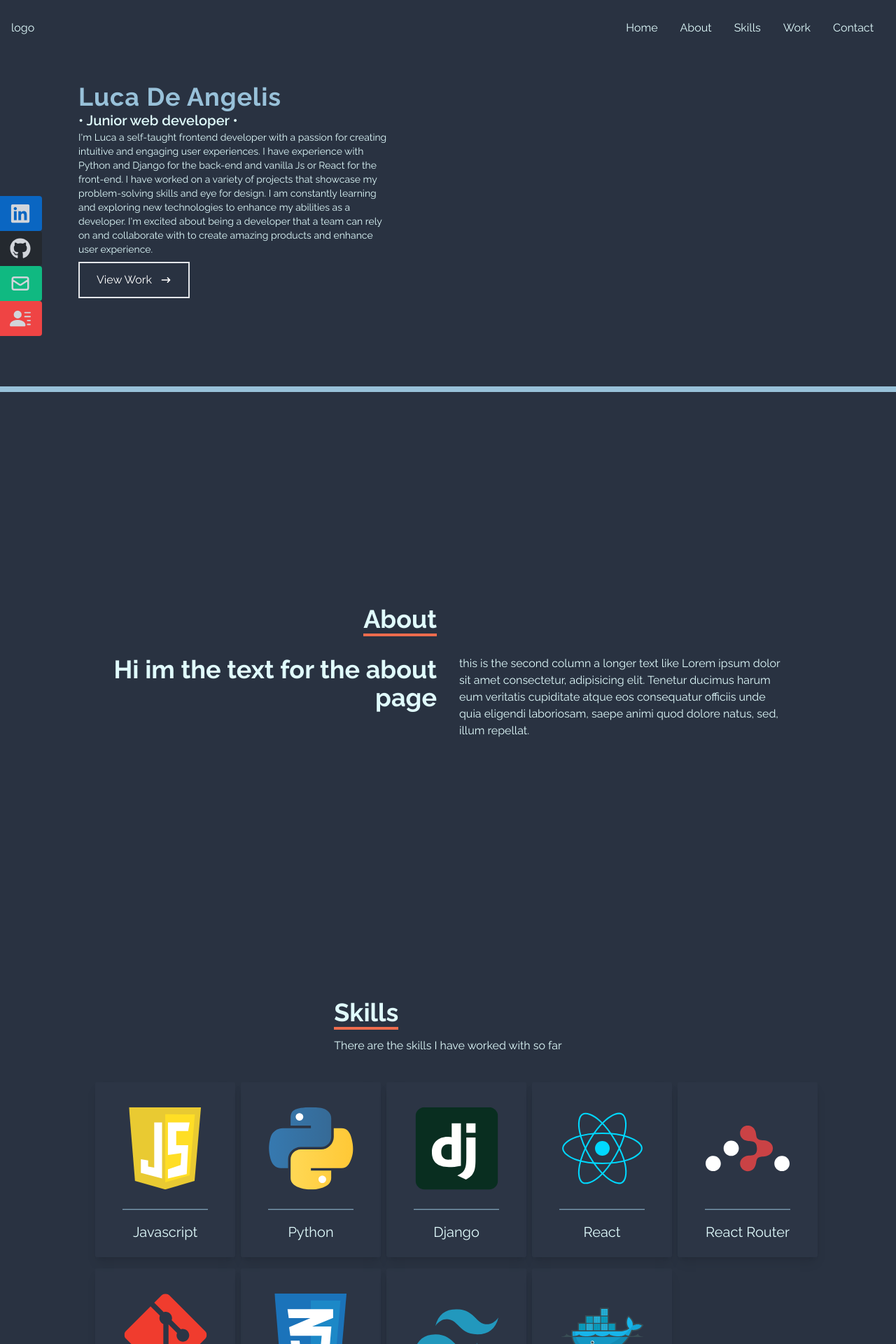
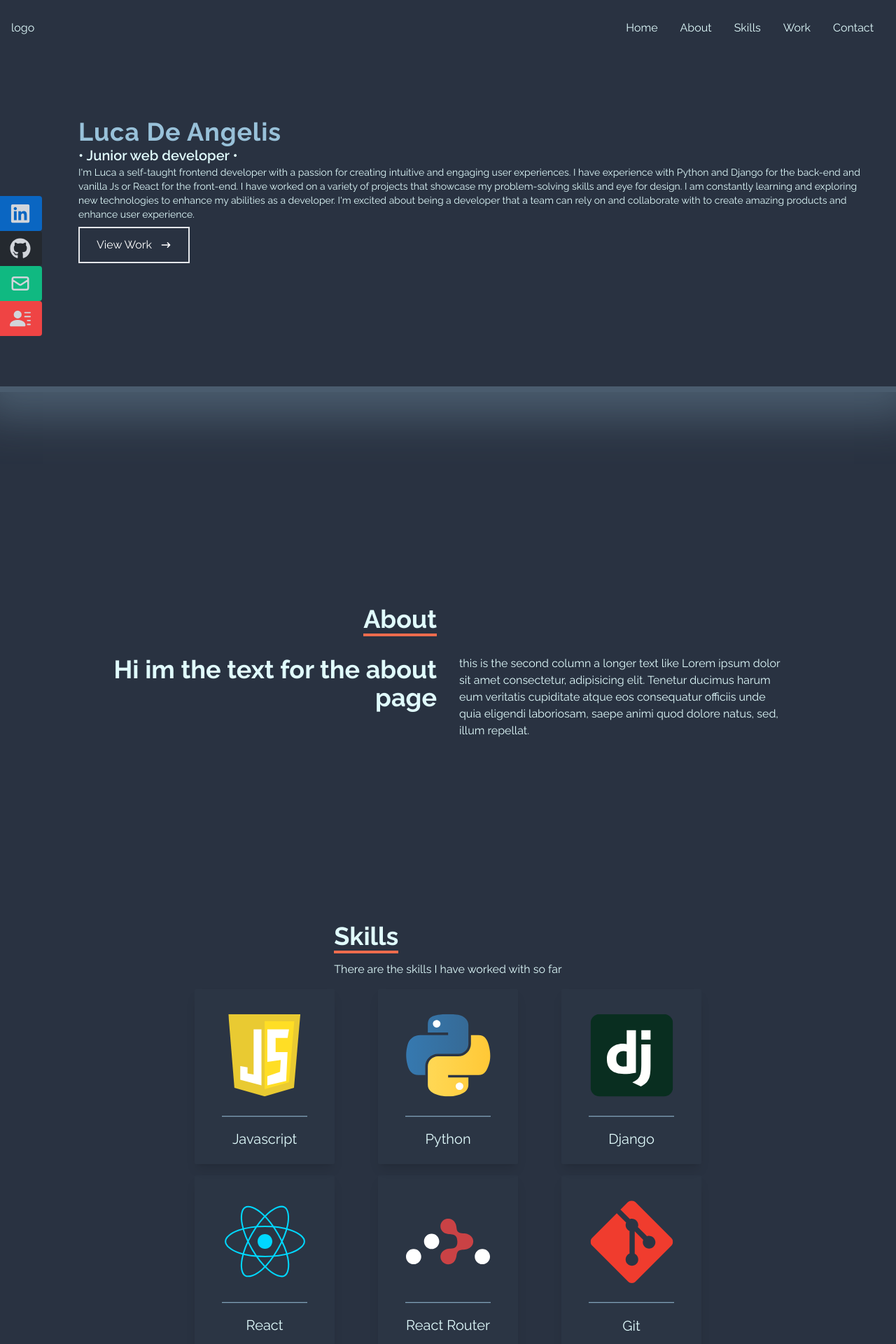
Before and after one commit to dluca22/react_portfolio, a React (Vite) app: page / in a window 1280 px wide. Shown: the top 1920 px of the page at 70% size. Built offline with nearby package versions, Linux system fonts and the light colour scheme.

Commit message:
fixed home height and bottom shadow

```diff
--- a/src/components/About.jsx
+++ b/src/components/About.jsx
@@ -2,7 +2,7 @@ import React from 'react';
 
 function About() {
   return (
-    <div name='about' className='w-full h-screen bg-[#293241] text-[#E0FBFC]'>
+    <div name='about' className='w-full h-screen text-[#E0FBFC]'>
       <div className='flex flex-col justify-center items-center w-full h-full'>
         <div className='max-w-[1000px] w-full grid grid-cols-2 gap-8'>
           <div className='sm:text-right pb-8 pl-4'>
--- a/src/components/Home.jsx
+++ b/src/components/Home.jsx
@@ -5,10 +5,11 @@ function Home() {
   // name="home" is for react smoothscroll
   return (
     //  TODO fix border and shadow
-    <div name='home' className='bg-[#293241] w-full h-[70vh] border-b-8 border-[#98C1D9] shadow-xl shadow-[#98C1D9] '>
+    //  border-b-8 border-[#98C1D9] shadow-xl shadow-[#98C1D9]
+    <div name='home' className='bg-[#293241] w-full h-[70vh]  border-b-8 border-[#98c1d94b]  shadow-[0_5px_60px_30px_#98c1d94b] '>
       {/* container */}
       {/* ci può anche stare un breakpoint xs in cui fa in full e la foto viene spostata sopra */}
-      <div className='max-w-[60%] lg:max-w-[40%] ml-20 px-8 flex flex-col justify-center h-full'>
+      <div className='max-w-[60%] lg:max-w-[100%] ml-20 px-8 flex flex-col justify-center h-full'>
         <h1 className='text-4xl font-bold tracking-wide text-[#98C1D9] '>
           {' '}
           Luca De Angelis
--- a/src/components/Skills.jsx
+++ b/src/components/Skills.jsx
@@ -12,7 +12,7 @@ function Skills() {
 
                 <p>There are the skills I have worked with so far</p>
             </div>
-            <div className='w-[80%] grid grid-cols-2 sm:grid-cols-3 lg:grid-cols-5 gap-4 text-center py-8 mx-auto'>
+            <div className='max-w-[80%] lg:max-w-[65%] h-fit flex justify-evenly items-center flex-wrap'>
                 <SkillTile name="javascript" logo={<JsLogo/>} />
                 <SkillTile name="python" logo={<PythonLogo/>} />
                 <SkillTile name="django" logo={<DjangoLogo/>} />
--- a/src/index.css
+++ b/src/index.css
@@ -6,11 +6,11 @@
 
 
 @layer base {
-  body{
-    @apply font-[Raleway];
+  html, body, #root{
+    @apply font-[Raleway] h-screen w-full;
   }
   .navbar {
-    @apply fixed w-full h-[80px] flex justify-between items-center px-4 bg-[#293241] dark:bg-black text-[#E0FBFC];
+    @apply  fixed w-full h-[80px] flex justify-between items-center px-4 bg-[#293241] dark:bg-black text-[#E0FBFC];
   }
   .navbar-link{
     @apply px-4 cursor-pointer ;
@@ -33,7 +33,7 @@
     @apply p-10
   }
   .skill-tile{
-	@apply mx-2 bg-gray-500 bg-opacity-5 rounded-sm text-[#e0fbfc] text-xl leading-10 flex flex-col justify-evenly items-center p-2 w-[200px] h-[250px] scale-75 md:scale-100 transition-all shadow-lg hover:shadow-gray-700 hover:scale-110 duration-500
+	@apply m-2 bg-gray-500 bg-opacity-5 rounded-sm text-[#e0fbfc] text-xl leading-10 flex flex-col justify-evenly items-center p-2 w-[200px] h-[250px] scale-75 md:scale-100 transition-all shadow-lg hover:shadow-gray-700 hover:scale-110 duration-500
   }
 }
 
```
